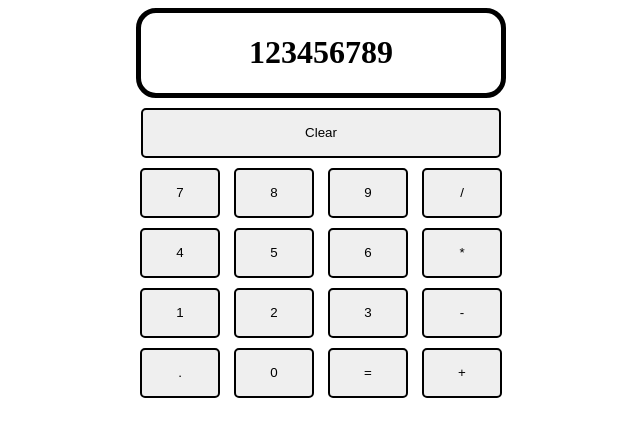
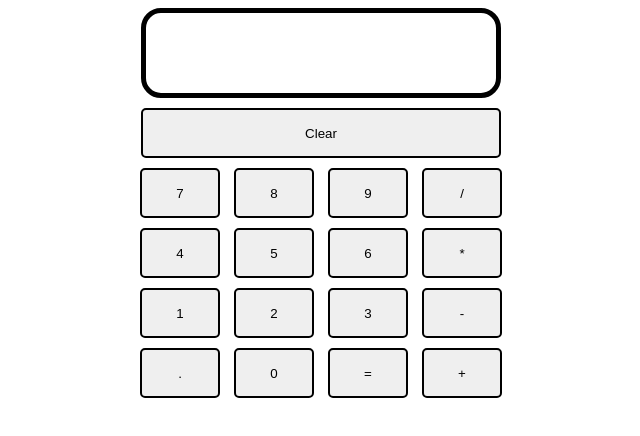
Before and after one commit to Hamesss/calculator, a plain HTML site: page index.html in a window 1280 px wide. Both pictures are taken after a click on the button "Clear". Shown: the whole page, without its empty margins (319-959 px from the left). Drawn offline with Linux system fonts and the light colour scheme.

Commit message:
display selected button on display

```diff
--- a/script.js
+++ b/script.js
@@ -1,6 +1,20 @@
 let a = 0;
 let b = 0;
 let operation = "";
+const btns = document.querySelectorAll("button");
+const displayText = document.querySelector(".display-text")
+btns.forEach(button => button.addEventListener("click", updateDisplay));
+function updateDisplay(e){
+    if (this.innerHTML == "Clear"){
+        displayText.innerHTML = "";
+    }
+    else{
+    displayText.innerHTML = this.innerHTML;
+    }
+}
+
+
+
 
 function operate(operation, a, b){
     let result = 0;
--- a/style.css
+++ b/style.css
@@ -15,8 +15,11 @@ button{
     justify-content: center;
 }
 .display{
-    width: 360px;
-    text-align: center;
+    width: 350px;
+    height: 80px;
+    display: flex;
+    justify-content: center;
+    align-items: center;
     border: 5px solid black;
     border-radius: 20px;
 }
```
